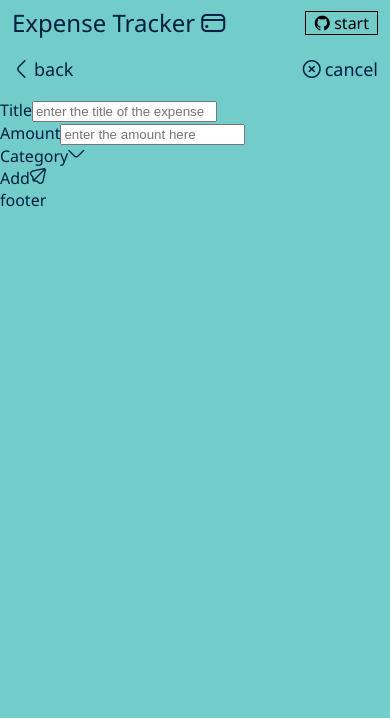
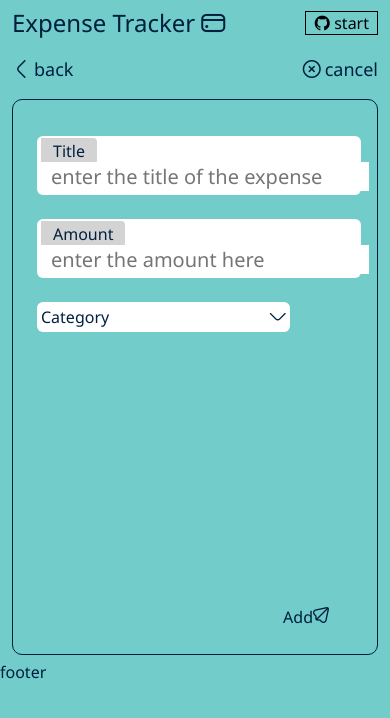
Before and after one commit to parthkamal/expense-tracker, a React (Create React App) app: page /add-expense in a window 390 px wide. Shown: the top 718 px of the page. Built offline with nearby package versions, Linux system fonts and the light colour scheme.

Commit message:
styled the add form

```diff
--- a/package.json
+++ b/package.json
@@ -8,7 +8,9 @@
     "react-redux": "^8.0.5",
     "react-router-dom": "^6.11.1",
     "react-scripts": "^5.0.1",
-    "redux": "^4.2.1"
+    "react-toastify": "^9.1.2",
+    "redux": "^4.2.1",
+    "shortid": "^2.2.16"
   },
   "scripts": {
     "start": "react-scripts start",
--- a/src/components/AddForm.jsx
+++ b/src/components/AddForm.jsx
@@ -1,8 +1,15 @@
+import shortid from 'shortid';
+
 import React, { useState } from 'react';
 import './style/AddForm.css';
 import Categories from '../constants/add-expense';
 import { useDispatch } from 'react-redux';
 import { addExpense } from '../redux/actions/expenses';
+
+
+import { ToastContainer, toast } from 'react-toastify';
+import 'react-toastify/dist/ReactToastify.css';
+
 const AddForm = () => {
 
     //capturing the form details using useState hook
@@ -30,13 +37,18 @@ const AddForm = () => {
 
     const handleSubmit = () => {
         if (title === ''||amount===''|| category===''){
-            console.log('please add properly ');
+            const notify =()=> toast('please enter the valid data');
+            notify();
             return;
         }
 
-        const data = {title,amount,category,createdAt: new Date()}
+        const id = shortid.generate();
+
+        const data = {id,title,amount,category,createdAt: new Date()}
 
         dispatch(addExpense(data));
+        const notify =()=> toast('added data successfully!!');
+        notify();
     }
 
 
@@ -71,6 +83,7 @@ const AddForm = () => {
                     <label>Add</label>
                     <i className='fi-rr-paper-plane'></i>
                 </div>
+                <ToastContainer position="bottom-left" autoClose='1000'/>
             </div>
         </div>
     );
--- a/src/components/Card.jsx
+++ b/src/components/Card.jsx
@@ -6,7 +6,7 @@ const Card = (props) => {
 
     return (
         <div key={id} >
-        item
+        {expense.title}
         </div>
     );
 }
--- a/src/components/ExpenseList.jsx
+++ b/src/components/ExpenseList.jsx
@@ -1,30 +1,19 @@
 import React from 'react';
 import './style/ExpenseList.css'
 import Card from './Card';
+import { useSelector } from 'react-redux';
 
 const ExpenseList = () => {
 
-    const list =[
-        {
-            id: 1,
-            title : "made a purchase",
-            logo : 'dfs',
-            createdAt : Date.now(),
-            amount : 12314
-        },
-        {
-            id: 2,
-            title : "made a purchase",
-            logo : 'dfs',
-            createdAt : Date.now(),
-            amount : 12314
-        }
-    ]
+    const {expenseList : list} = useSelector(state => state.expenses);
+    console.log(list);
 
 
     return (
-        <div>
-            {list.length? list.map((expense)=> <Card id={expense.id} expense={expense}/>):<></>}
+        <div className='expense-list'>
+            {list.length? list.map((expense)=> <Card id={expense.id} expense={expense}/>):
+
+            <div className='empty-state'> <label> oh your list is empty</label> </div>}
         </div>
     );
 }
--- a/src/components/style/AddForm.css
+++ b/src/components/style/AddForm.css
@@ -0,0 +1,118 @@
+.add-form {
+    background-color: #71ccca;
+    /* box-shadow: 20px 20px 60px #60adac, -20px -20px -400px #82ebe8; */
+    margin: 6px 12px;
+    padding: 24px;
+    display: flex;
+    flex-direction: column;
+    flex: 1;
+    min-height: 60vh;
+    border: 1px solid #001f3f;
+    border-radius: 10px;
+}
+
+.form-item {
+    margin: 12px 0px;
+    width: 70%;
+    padding: 4px;
+    border-radius: 6px;
+    background-color: white;
+}
+
+.form-item label {
+    background-color: lightgray;
+    padding: 2px 12px;
+    border-radius: 0px 4px 4px 0px;
+
+}
+
+
+.form-item input {
+    padding-left: 10px;
+    font-size: 20px;
+    font-family: 'Noto Sans', sans-serif;
+    border: none;
+    outline: none;
+    width: 70%;
+}
+
+.category-container-parent {
+    display: flex;
+    flex-direction: column;
+    flex: 1;
+}
+
+
+.category {
+    position: relative;
+    width: 40%;
+}
+
+.category-dropdown {
+    display: flex;
+    justify-content: space-between;
+    background-color: white;
+    align-items: center;
+    margin: 12px 0px;
+    border-radius: 6px;
+    padding: 4px;
+}
+
+.category-dropdown i {
+    display: flex;
+    align-items: center;
+}
+
+
+.category-item {
+    width: 98%;
+    padding: 8px 0px;
+    display: flex;
+    align-items: center;
+    justify-content: space-between;
+    cursor: pointer;
+}
+
+.form-add-button {
+    display: flex;
+    justify-content: flex-end;
+}
+
+.form-add-button div {
+    display: flex;
+    padding: 2px 8px;
+    border-radius: 6px;
+    cursor: pointer;
+
+}
+
+
+
+/* media queries */
+
+
+@media only screen and (max-width :1024px) {
+    .form-item {
+        width: 100%;
+    }
+
+    .form-item input {
+        width: 70%;
+    }
+
+    .amount-input {
+        width: 50% !important;
+    }
+
+    .category {
+        width: 80%;
+    }
+
+}
+
+@media only screen and (max-width :512px) {
+    .form-item input {
+        width: 100%;
+    }
+
+}
--- a/src/components/style/ExpenseList.css
+++ b/src/components/style/ExpenseList.css
@@ -0,0 +1,18 @@
+.expense-list {
+    margin: 6px 12px;
+    display: flex;
+    flex-direction: column;
+    flex: 1;
+
+}
+
+.empty-state {
+    display: flex;
+    justify-content: center;
+    align-items: center;
+    flex-direction: column;
+}
+
+.empty-image {
+    height: 360px;
+}
--- a/src/redux/actions/expenses.js
+++ b/src/redux/actions/expenses.js
@@ -3,7 +3,6 @@ import { ADD_EXPENSE, DELETE_EXPENSE } from "../action-types/expenses"
 
 
 const addExpense = (data) => {
-    console.log(data);
     return {
         type: ADD_EXPENSE,
         data
--- a/src/redux/reducers/expenses.js
+++ b/src/redux/reducers/expenses.js
@@ -12,7 +12,6 @@ const initialState = {
 const expenseReducer = (state = initialState, action) => {
     switch (action.type) {
         case ADD_EXPENSE: {
-            console.log(action.data)
             return {
                 ...state,
                 expenseList: [...state.expenseList, action.data]
```
Also changed, not shown: 1 other file (tests, documents, lock files or other folders).
